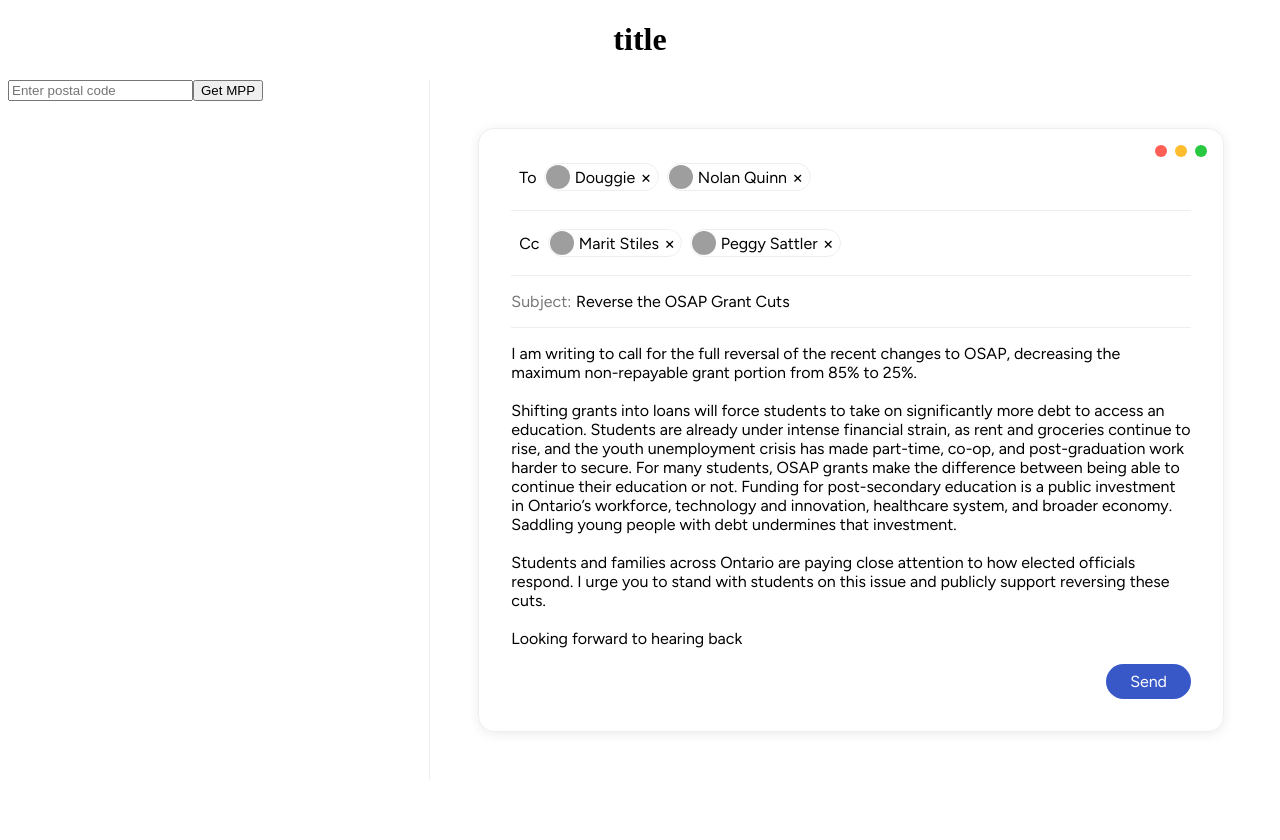
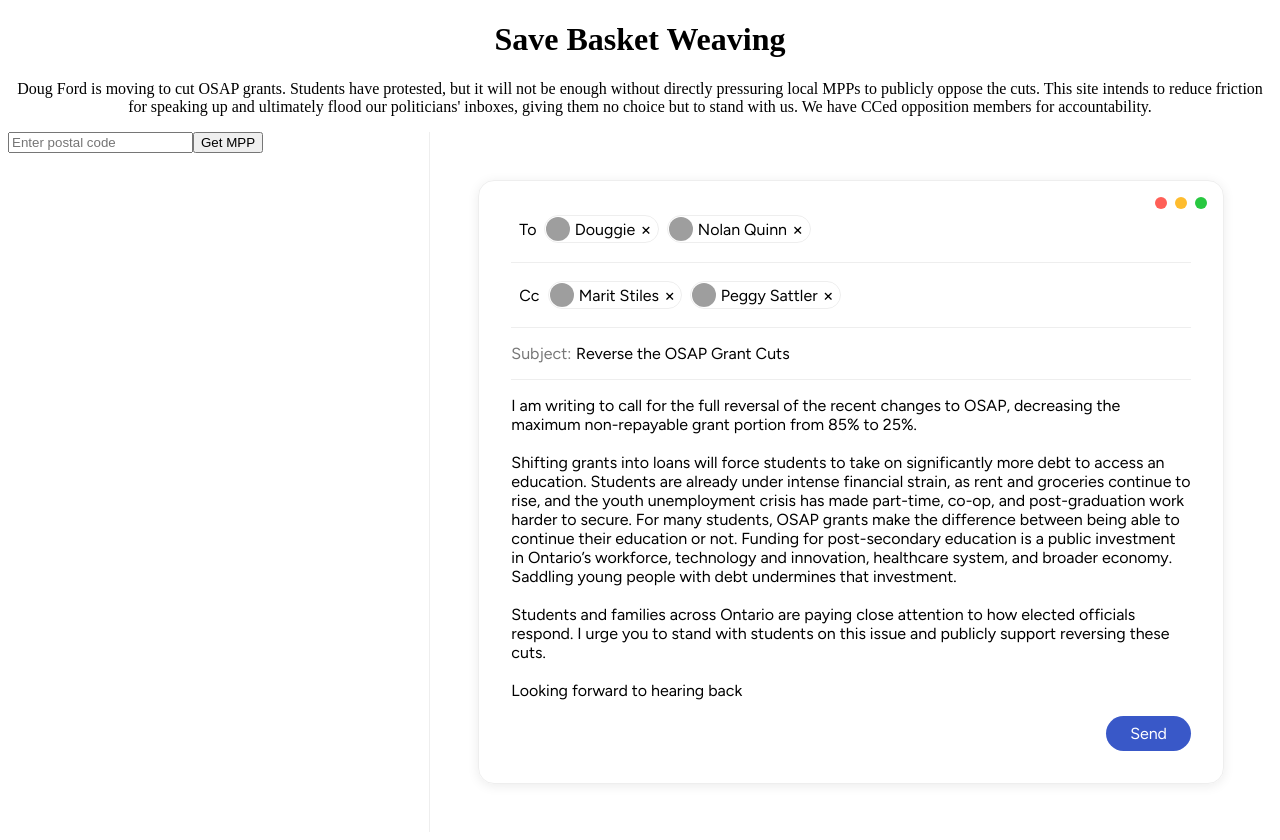
Before and after one commit to lukajvnic/save-basket-weaving, a React (Vite) app: page / in a window 1280 px wide. Before the commit the page ends 800 px from the top, so only its background shows below. Built offline with nearby package versions, Linux system fonts and the light colour scheme; grey boxes are pictures that could not be loaded.

Commit message:
updated description

```diff
--- a/index.html
+++ b/index.html
@@ -5,7 +5,7 @@
   <meta charset="UTF-8" />
   <!-- <link rel="icon" type="image/svg+xml" href="/vite.svg" /> -->
   <meta name="viewport" content="width=device-width, initial-scale=1.0" />
-  <title>app</title>
+  <title>SAVE BASKET WEAVING</title>
 </head>
 
 <body>
--- a/src/App.jsx
+++ b/src/App.jsx
@@ -72,8 +72,11 @@
       <img src={mppPhotoUrl} alt="MPP Photo" /> */}
 
       <div className="heading">
-        <h1>title</h1>
-        <p></p>
+        <h1>Save Basket Weaving</h1>
+        <p>Doug Ford is moving to cut OSAP grants. Students have protested, but it will not be enough without directly pressuring local MPPs to publicly oppose the cuts.
+          This site intends to reduce friction for speaking up and ultimately flood our politicians' inboxes, giving them no choice but to stand with us.
+          We have CCed opposition members for accountability.
+        </p>
       </div>
       <div className="wrapper">
         <div className="wrapper-left">
```
